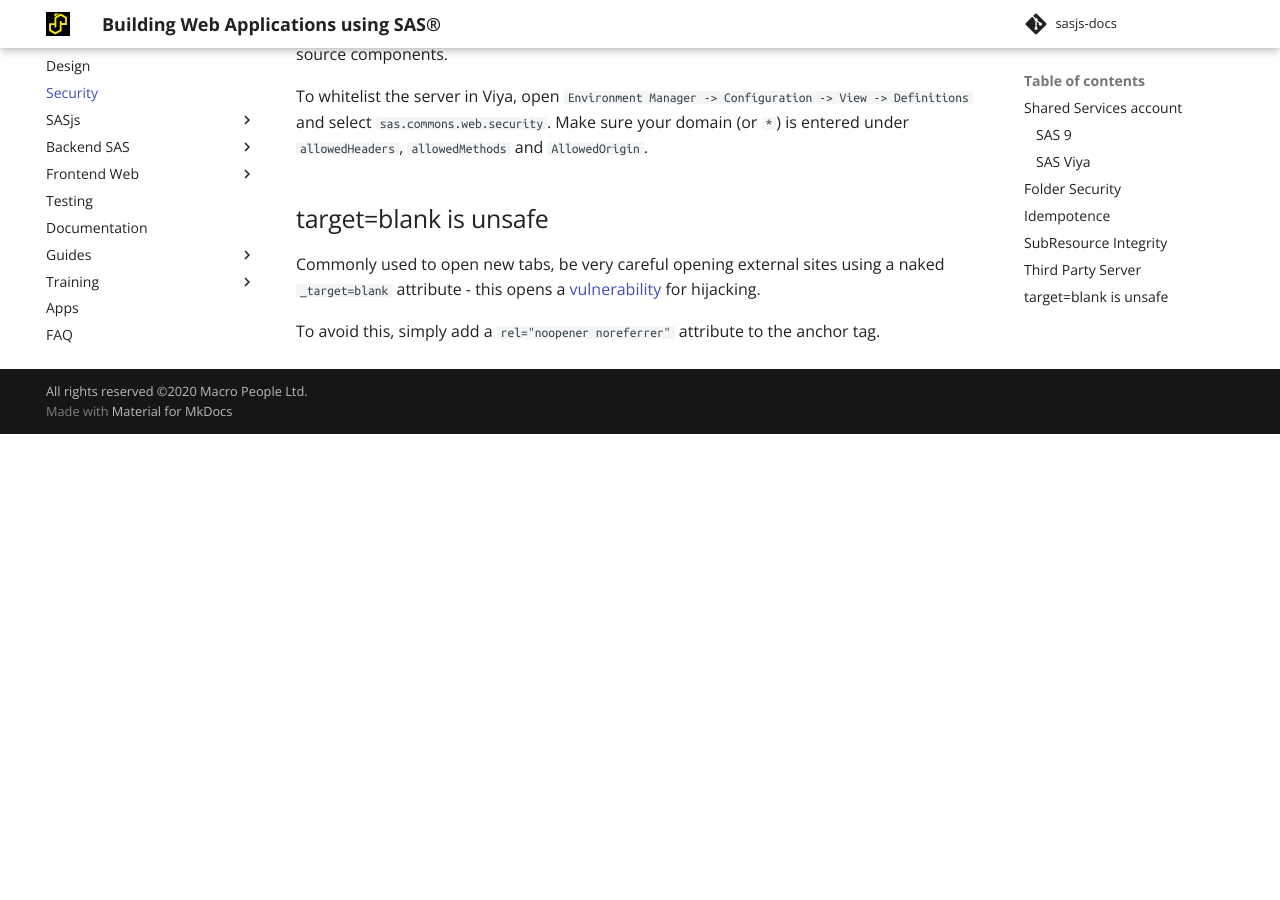
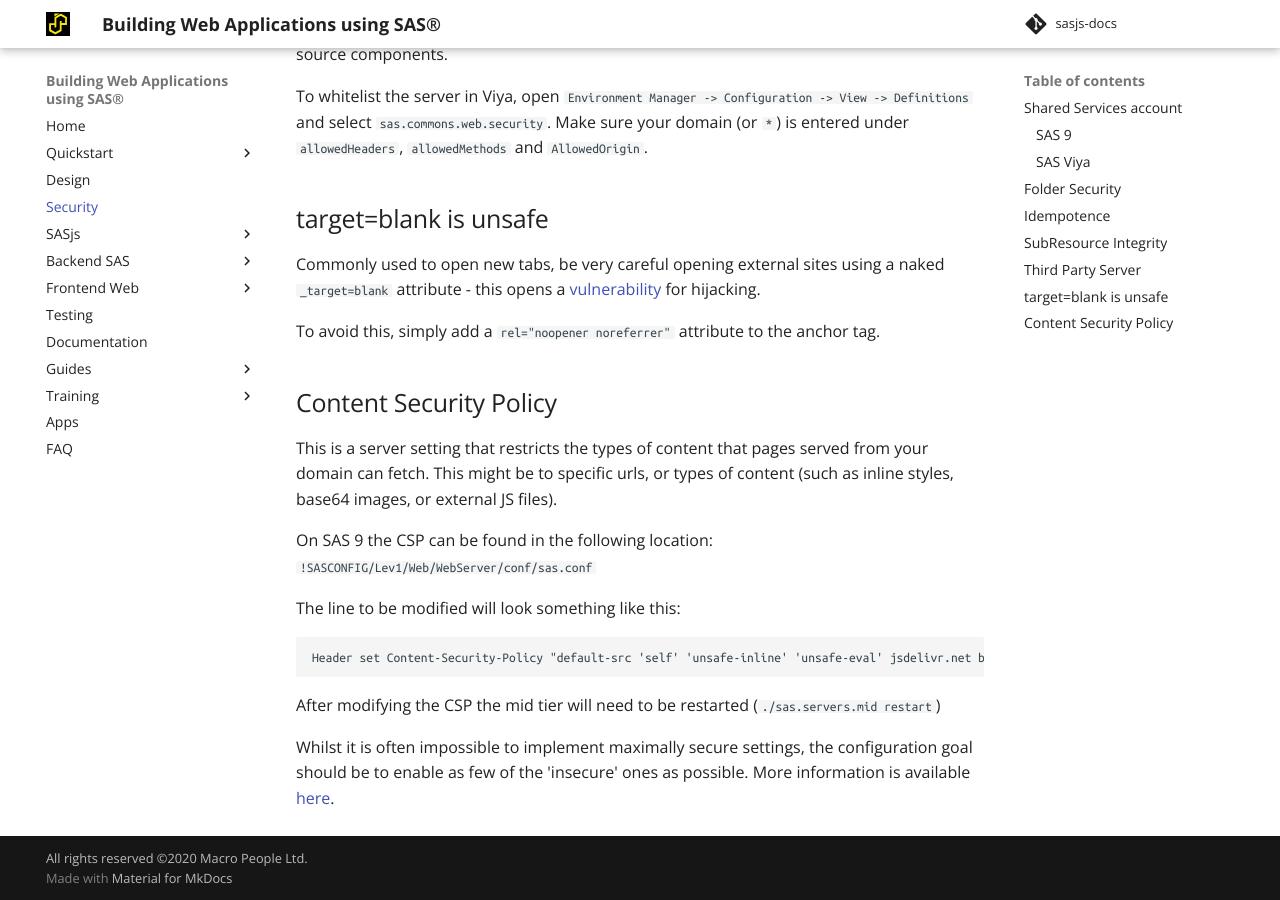
Before and after one commit to sasjs/sasjs.io, an MkDocs documentation site: the page built from docs/security.md, in a window 1280 px wide and 900 px high, scrolled down 2290 px. Built offline with MkDocs 1.6.1 and Material for MkDocs 9.7.7, drawn with Linux system fonts in a browser that asks for light colours; before the commit the page ends 2724 px from its top, so only the background shows below that.

Commit message:
csp update

````diff
--- a/docs/security.md
+++ b/docs/security.md
@@ -68,4 +68,20 @@
 
 To avoid this, simply add a `rel="noopener noreferrer"` attribute to the anchor tag.
 
+
+Content Security Policy
+---------------------
+This is a server setting that restricts the types of content that pages served from your domain can fetch. This might be to specific urls, or types of content (such as inline styles, base64 images, or external JS files).
+
+On SAS 9 the CSP can be found in the following location:  `!SASCONFIG/Lev1/Web/WebServer/conf/sas.conf`
+
+The line to be modified will look something like this:
+```
+Header set Content-Security-Policy "default-src 'self' 'unsafe-inline' 'unsafe-eval' jsdelivr.net bootstrapcdn.com;font-src 'self' data: fonts.gstatic.com;style-src 'self' 'unsafe-inline' fonts.googleapis.com"
+```
+
+After modifying the CSP the mid tier will need to be restarted (`./sas.servers.mid restart`)
+
+Whilst it is often impossible to implement maximally secure settings, the configuration goal should be to enable as few of the 'insecure' ones as possible.  More information is available [here](https://content-security-policy.com/).
+
 <meta name="description" content="Security Considerations when building HTML5 Web Apps on SAS 9 or SAS Viya">
````
